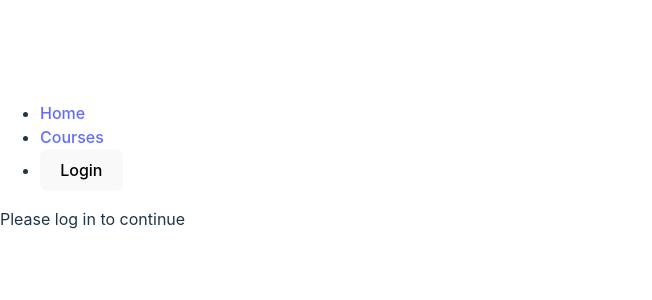
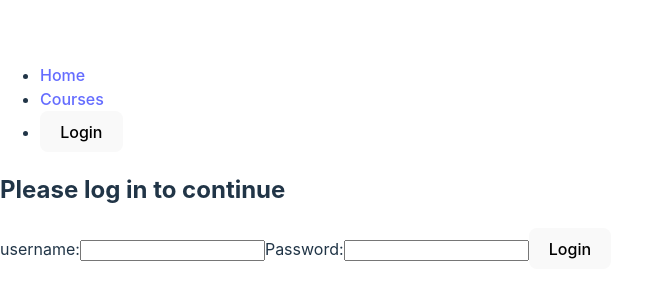
Before and after one commit to KwonZhu/FullstackLearning, a React (Vite) app in the folder FrontEndLearning/routing-contextapi-practice/: page /login in a window 1280 px wide. Shown: the part 242-542 px from the top of the page, without its empty margins (0-652 px from the left). Built offline with nearby package versions, Linux system fonts and the light colour scheme.

Commit message:
tested LoginPage

```diff
--- a/FrontEndLearning/routing-contextapi-practice/src/App.tsx
+++ b/FrontEndLearning/routing-contextapi-practice/src/App.tsx
@@ -18,7 +18,16 @@ const App = () => {
           <Route path="/" element={<HomePage />} />
           <Route path="/courses" element={<CourseListPage />} />
           <Route path="/courses/:courseId" element={<CourseDetailsPage />} />
-          <Route path="/login" element={<LoginPage />} />
+          <Route
+            path="/login"
+            element={
+              <LoginPage
+                onSubmit={function (_username: string, _password: string): void {
+                  throw new Error('Function not implemented.');
+                }}
+              />
+            }
+          />
           <Route
             path="/profile/*"
             element={
--- a/FrontEndLearning/routing-contextapi-practice/src/pages/LoginPage.tsx
+++ b/FrontEndLearning/routing-contextapi-practice/src/pages/LoginPage.tsx
@@ -1,2 +1,34 @@
-const LoginPage = () => <div>Please log in to continue</div>;
+import { useState } from 'react';
+
+interface LoginPageProps {
+  onSubmit: (username: string, password: string) => void;
+}
+
+const LoginPage: React.FC<LoginPageProps> = ({ onSubmit }) => {
+  const [username, setUsername] = useState('');
+  const [password, setPassword] = useState('');
+
+  const handleSubmit = (e: React.FormEvent) => {
+    e.preventDefault();
+    onSubmit(username, password);
+  };
+
+  return (
+    <div>
+      <h2>Please log in to continue</h2>
+      <form onSubmit={handleSubmit}>
+        <label>
+          username:
+          <input type="text" value={username} onChange={(e) => setUsername(e.target.value)} />
+        </label>
+        <label>
+          Password:
+          <input type="password" value={password} onChange={(e) => setPassword(e.target.value)} />
+        </label>
+        <button type="submit">Login</button>
+      </form>
+    </div>
+  );
+};
+
 export default LoginPage;
```
Also changed, not shown: 1 other file (tests, documents, lock files or other folders).
